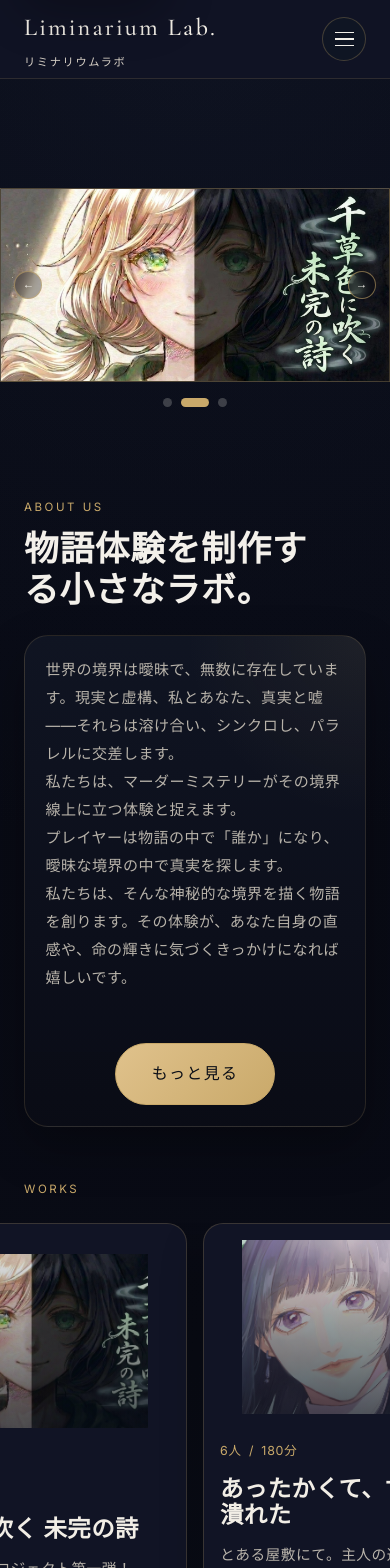
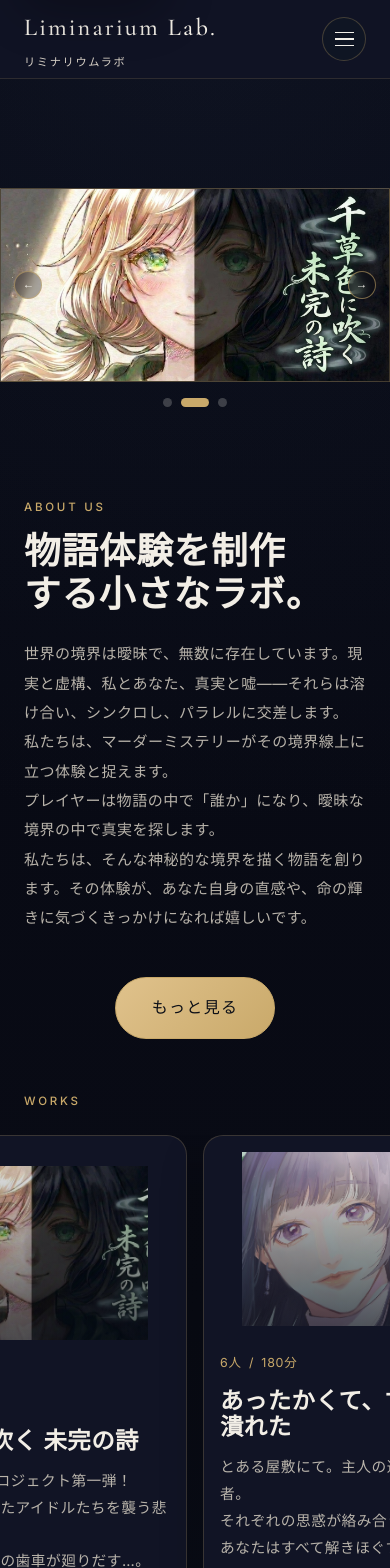
Before and after one commit to sunpotflower4460-cpu/Test-HP-SAKI, a React (Vite) app: page / in a window 390 px wide. Shown: the top 1568 px of the page. Built offline with nearby package versions, Linux system fonts and the light colour scheme.

Commit message:
fix: align home typography and colors with Figma

```diff
--- a/src/pages/Home/Home.module.css
+++ b/src/pages/Home/Home.module.css
@@ -16,16 +16,18 @@
 }
 
 .sectionLabel {
-  color: var(--color-accent);
+  color: #c9a96a;
   text-transform: uppercase;
-  letter-spacing: 0.24em;
+  letter-spacing: 0.28em;
   font-size: 0.8rem;
+  font-weight: 500;
 }
 
 .sectionHeader h2 {
   max-width: 12em;
-  font-size: clamp(2.4rem, 4.4vw, 3.75rem);
-  line-height: 1.14;
+  font-size: clamp(2.45rem, 4.6vw, 3.95rem);
+  line-height: 1.18;
+  color: #f2eee6;
   text-wrap: balance;
 }
 
@@ -40,19 +42,18 @@
 .aboutPanel {
   display: grid;
   gap: 1.8rem;
-  padding: clamp(2rem, 4vw, 3rem);
-  border-radius: 32px;
-  border: 1px solid rgba(201, 169, 106, 0.16);
-  background:
-    radial-gradient(circle at top right, rgba(201, 169, 106, 0.08), transparent 30%),
-    linear-gradient(180deg, rgba(17, 22, 36, 0.92), rgba(10, 12, 22, 0.96));
-  box-shadow: var(--shadow-soft);
+  padding: 0;
+  border: none;
+  background: transparent;
+  box-shadow: none;
 }
 
 .aboutPanel p {
   white-space: pre-line;
-  color: var(--color-text-muted);
-  max-width: 34rem;
+  color: #b8b3aa;
+  max-width: 42rem;
+  font-size: 1rem;
+  line-height: 2.05;
 }
 
 .previewAction {
@@ -102,25 +103,24 @@
 
   .sectionLabel {
     font-size: 0.72rem;
-    letter-spacing: 0.22em;
+    letter-spacing: 0.24em;
   }
 
   .sectionHeader h2 {
     max-width: 100%;
-    font-size: clamp(1.95rem, 8.9vw, 2.58rem);
+    font-size: clamp(2.05rem, 9.4vw, 2.72rem);
     line-height: 1.18;
     overflow-wrap: anywhere;
   }
 
   .aboutPanel {
-    padding: 1.28rem;
-    border-radius: 24px;
+    gap: 1.35rem;
   }
 
   .aboutPanel p {
     max-width: 100%;
     font-size: 0.94rem;
-    line-height: 1.86;
+    line-height: 1.95;
   }
 
   .previewGrid {
```
